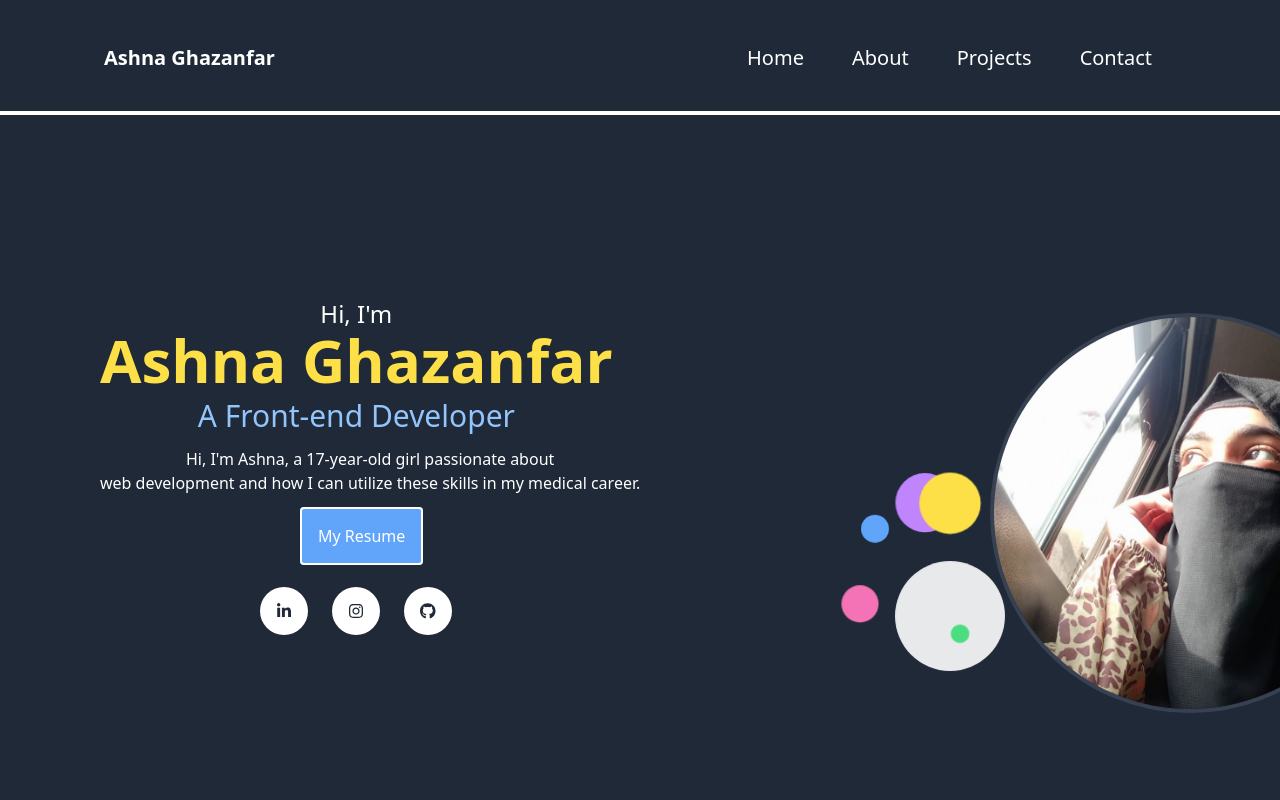
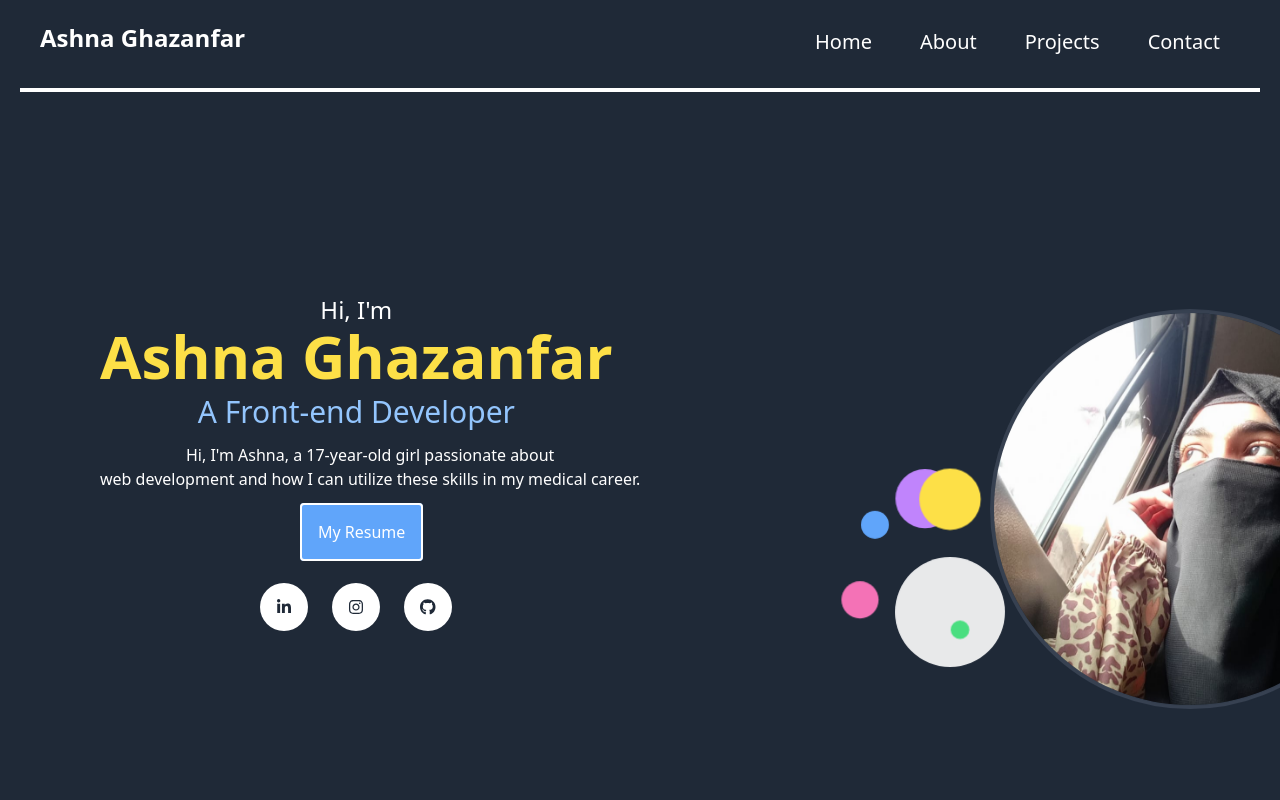
Before and after one commit to Syedaashnaghazanfar/syeda-portfolio-tailwind, a Next.js app: page / in a window 1280 px wide. Shown: the top 800 px of the page. Built offline with nearby package versions, Linux system fonts and the light colour scheme.

Commit message:
Update navbar.tsx

```diff
--- a/src/app/components/navbar.tsx
+++ b/src/app/components/navbar.tsx
@@ -1,16 +1,30 @@
-// components/Navbar.tsx
-import React from 'react';
+"use client";
+import React, { useState } from 'react';
 import { FontAwesomeIcon } from '@fortawesome/react-fontawesome';
-import { faHome, faUser, faProjectDiagram, faEnvelope } from '@fortawesome/free-solid-svg-icons';
+import { faHome, faUser, faProjectDiagram, faEnvelope, faBars, faTimes } from '@fortawesome/free-solid-svg-icons';
 import Link from "next/link";
 
 const Navbar = () => {
+  const [isOpen, setIsOpen] = useState(false);
+
+  const toggleMenu = () => {
+    setIsOpen(!isOpen);
+  };
+
   return (
-    <nav className="flex justify-around items-center bg-gray-800 text-white p-7">
-      <h1 className="text-xl hover:text-gray-500 transition duration-300 p-4 mr-auto ml-[60px] font-bold">
+    <nav className="bg-gray-800 text-white p-5 relative">
+      <div className="flex justify-between items-center">
+        {/* Brand name */}
+        <h1 className="text-xl lg:text-2xl font-bold ml-5">
           Ashna Ghazanfar
         </h1>
-      <ul className="flex space-x-12 mr-[100px]">
+
+
+        <button onClick={toggleMenu} className="lg:hidden mr-5">
+          <FontAwesomeIcon icon={isOpen ? faTimes : faBars} className="text-2xl" />
+        </button>
+
+        <ul className="hidden lg:flex space-x-12 mr-10 mt-2">
           <li className="relative group">
             <Link href="/" className="text-xl">Home</Link>
             <div className="absolute bottom-[-2rem] left-1/2 transform -translate-x-1/2 w-8 h-8 bg-white-1000 flex items-center justify-center opacity-0 group-hover:opacity-100 transition duration-300">
@@ -19,26 +33,50 @@ const Navbar = () => {
           </li>
           <li className="relative group">
             <Link href="/about" className="text-xl">About</Link>
-          <div className="absolute bottom-[-2rem] left-1/2 transform -translate-x-1/2 w-8 h-8 bg-white-1000  flex items-center justify-center opacity-0 group-hover:opacity-100 transition duration-300">
+            <div className="absolute bottom-[-2rem] left-1/2 transform -translate-x-1/2 w-8 h-8 bg-white-1000 flex items-center justify-center opacity-0 group-hover:opacity-100 transition duration-300">
               <FontAwesomeIcon icon={faUser} className="text-white" />
             </div>
           </li>
           <li className="relative group">
             <Link href="/projects" className="text-xl">Projects</Link>
-          <div className="absolute bottom-[-2rem] left-1/2 transform -translate-x-1/2 w-8 h-8 bg-white-1000  flex items-center justify-center opacity-0 group-hover:opacity-100 transition duration-300">
+            <div className="absolute bottom-[-2rem] left-1/2 transform -translate-x-1/2 w-8 h-8 bg-white-1000 flex items-center justify-center opacity-0 group-hover:opacity-100 transition duration-300">
               <FontAwesomeIcon icon={faProjectDiagram} className="text-white" />
             </div>
           </li>
           <li className="relative group">
             <Link href="/contact" className="text-xl">Contact</Link>
-          <div className="absolute bottom-[-2rem] left-1/2 transform -translate-x-1/2 w-8 h-8 bg-white-1000  flex items-center justify-center opacity-0 group-hover:opacity-100 transition duration-300">
+            <div className="absolute bottom-[-2rem] left-1/2 transform -translate-x-1/2 w-8 h-8 bg-white-1000 flex items-center justify-center opacity-0 group-hover:opacity-100 transition duration-300">
               <FontAwesomeIcon icon={faEnvelope} className="text-white" />
             </div>
           </li>
         </ul>
-      <div className='bg-white w-[1756px] h-1 absolute mt-[110px]'></div>
+      </div>
+
+      {/* Mobile menu */}
+      {isOpen && (
+        <ul className="lg:hidden flex flex-col items-start bg-gray-800 p-5 space-y-5">
+          <li className="flex items-center space-x-4">
+            <FontAwesomeIcon icon={faHome} className="text-white" />
+            <Link href="/" onClick={toggleMenu} className="text-lg">Home</Link>
+          </li>
+          <li className="flex items-center space-x-4">
+            <FontAwesomeIcon icon={faUser} className="text-white" />
+            <Link href="/about" onClick={toggleMenu} className="text-lg">About</Link>
+          </li>
+          <li className="flex items-center space-x-4">
+            <FontAwesomeIcon icon={faProjectDiagram} className="text-white" />
+            <Link href="/projects" onClick={toggleMenu} className="text-lg">Projects</Link>
+          </li>
+          <li className="flex items-center space-x-4">
+            <FontAwesomeIcon icon={faEnvelope} className="text-white" />
+            <Link href="/contact" onClick={toggleMenu} className="text-lg">Contact</Link>
+          </li>
+        </ul>
+      )}
+
+      {/* Divider */}
+      <div className='bg-white w-full h-1 mt-6 lg:mt-8'></div>
     </nav>
-
   );
 };
 
```
Lines whose indentation alone changed are shown as unchanged.
